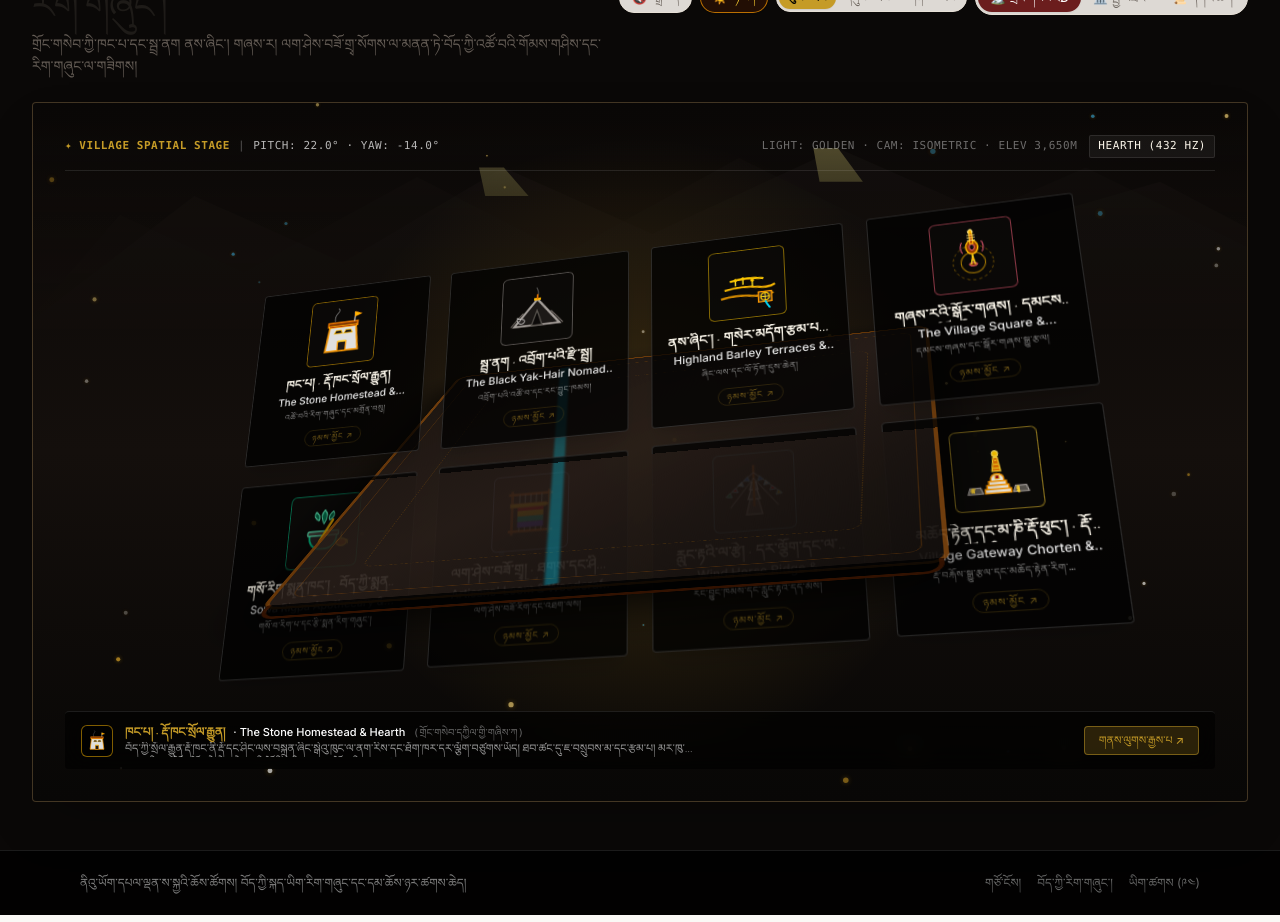
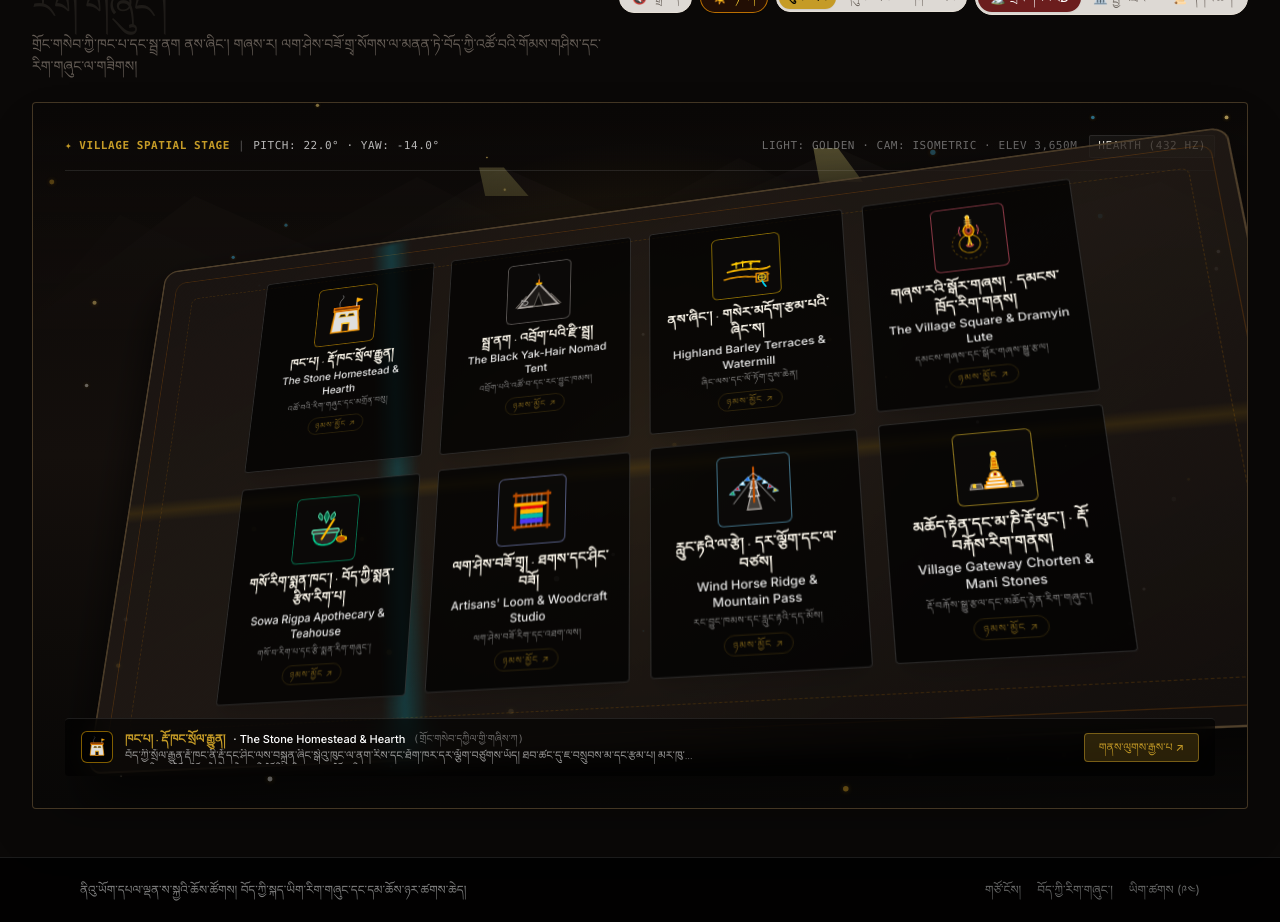
Before and after one commit to angpa/paldensakya-ny, a Next.js app: page /odyssey in a window 1280 px wide. Shown: the part 420-1342 px from the top of the page. Built offline with nearby package versions, Linux system fonts and the light colour scheme.

Commit message:
fix(3d-diorama): remove conflicting rotateX from ground slab to eliminate planar intersection clipping across cards

```diff
--- a/src/components/TibetanInteractiveOdyssey.tsx
+++ b/src/components/TibetanInteractiveOdyssey.tsx
@@ -986,31 +986,28 @@ export function TibetanInteractiveOdyssey({ lang }: { lang: Language }) {
               transformStyle: "preserve-3d",
             }}
           >
-            {/* The Stylized Volumetric Ground Diorama Slab */}
+            {/* The Stylized Ground Base of the Tibetan Settlement (Parallel to Stage, No Cross Slicing) */}
             <div
-              className={`absolute w-[360px] h-[360px] sm:w-[580px] sm:h-[580px] rounded-2xl border-4 ${
+              className={`absolute -inset-3 sm:-inset-6 rounded-2xl border-2 ${
                 timeOfDay === "night"
-                  ? "border-amber-500/25 bg-gradient-to-br from-[#0e0b18]/95 via-[#181326]/90 to-[#08060f]/95 shadow-[0_30px_70px_rgba(0,0,0,0.95)]"
-                  : "border-amber-600/40 bg-gradient-to-br from-[#1c1511]/95 via-[#271d18]/90 to-[#120e0c]/95 shadow-[0_30px_70px_rgba(0,0,0,0.9)]"
+                  ? "border-amber-500/30 bg-gradient-to-br from-[#0c0a14]/90 via-[#141022]/80 to-[#08060e]/95 shadow-[0_25px_60px_rgba(0,0,0,0.9)]"
+                  : "border-sakya-gold/40 bg-gradient-to-br from-[#1a1411]/90 via-[#221b16]/80 to-[#120e0c]/95 shadow-[0_25px_60px_rgba(0,0,0,0.7)]"
               } pointer-events-none transition-colors duration-700`}
               style={{
-                transform: "translateZ(-15px) rotateX(45deg)",
+                transform: "translateZ(-30px)",
               }}
             >
               {/* Stepped mountain terrace curves etched into ground */}
-              <div className="absolute inset-4 rounded-xl border border-amber-600/20" />
-              <div className="absolute inset-16 rounded-xl border border-dashed border-amber-500/15" />
+              <div className="absolute inset-2 sm:inset-4 rounded-xl border border-amber-600/20 pointer-events-none" />
+              <div className="absolute inset-6 sm:inset-10 rounded-lg border border-dashed border-amber-500/15 pointer-events-none" />
               {/* Flowing mountain stream path */}
-              <div className="absolute top-0 bottom-0 left-1/3 w-3 bg-gradient-to-b from-cyan-600/40 via-cyan-400/30 to-cyan-500/40 blur-[1px] transform -rotate-12" />
-              {/* Extruded Cliff Rock Strata Slab Edge */}
-              <div
-                aria-hidden="true"
-                className="absolute -bottom-5 inset-x-0 h-6 rounded-b-2xl bg-gradient-to-b from-black/80 to-black/95 border-x-4 border-b-4 border-amber-950/70"
-              />
+              <div className="absolute top-0 bottom-0 left-1/4 w-8 sm:w-12 bg-gradient-to-r from-transparent via-cyan-400/20 to-transparent blur-[2px] transform -rotate-6 pointer-events-none" />
+              {/* Golden valley pathways */}
+              <div className="absolute top-1/2 left-0 right-0 h-6 bg-gradient-to-b from-transparent via-amber-400/10 to-transparent pointer-events-none" />
             </div>
 
             {/* 8 Interactive Cultural Landmarks Positioned on the Village Stage */}
-            <div className="relative w-full max-w-4xl grid grid-cols-2 sm:grid-cols-4 gap-4 sm:gap-6 px-2">
+            <div className="relative w-full max-w-4xl grid grid-cols-2 sm:grid-cols-4 gap-3 sm:gap-5 px-2">
               {VILLAGE_LANDMARKS.map((landmark, idx) => {
                 const isHovered = hoveredLandmark?.id === landmark.id;
                 const floatDelay = `${idx * 0.35}s`;
@@ -1027,7 +1024,7 @@ export function TibetanInteractiveOdyssey({ lang }: { lang: Language }) {
                       playSound(landmark);
                     }}
                     onMouseLeave={() => setHoveredLandmark(null)}
-                    className="group relative rounded-sm p-4 bg-black/75 hover:bg-black/95 backdrop-blur-xl border border-white/15 hover:border-tibet-gold transition-all duration-300 shadow-xl hover:shadow-2xl hover:shadow-tibet-gold/30 cursor-pointer flex flex-col items-center text-center transform hover:-translate-y-3 hover:scale-105"
+                    className="group relative rounded-sm p-3.5 sm:p-4 bg-black/75 hover:bg-black/95 backdrop-blur-xl border border-white/15 hover:border-tibet-gold transition-all duration-300 shadow-xl hover:shadow-2xl hover:shadow-tibet-gold/30 cursor-pointer flex flex-col items-center text-center transform hover:-translate-y-2 hover:scale-103"
                     style={{
                       transformStyle: "preserve-3d",
                       animation: "floating-gentle 5s ease-in-out infinite",
@@ -1052,7 +1049,7 @@ export function TibetanInteractiveOdyssey({ lang }: { lang: Language }) {
 
                     {/* Miniature Building Model SVG */}
                     <div
-                      className={`w-16 h-16 sm:w-20 sm:h-20 rounded-md border ${landmark.borderClass} bg-stone-950/70 p-2 flex items-center justify-center ${landmark.colorClass} shadow-md group-hover:scale-115 transition-transform duration-300 mb-2.5`}
+                      className={`w-14 h-14 sm:w-18 sm:h-18 rounded-md border ${landmark.borderClass} bg-stone-950/70 p-2 flex items-center justify-center ${landmark.colorClass} shadow-md group-hover:scale-110 transition-transform duration-300 mb-2`}
                     >
                       {landmark.svgModel}
                     </div>
@@ -1060,23 +1057,23 @@ export function TibetanInteractiveOdyssey({ lang }: { lang: Language }) {
                     {/* Tibetan Uchen Name */}
                     <span
                       lang="bo"
-                      className="font-serif text-xs sm:text-sm font-semibold text-tibet-gold-light group-hover:text-tibet-gold transition-colors tracking-wide line-clamp-1"
+                      className="font-serif text-xs sm:text-sm font-semibold text-tibet-gold-light group-hover:text-tibet-gold transition-colors tracking-wide"
                     >
                       {landmark.nameBo}
                     </span>
 
                     {/* English Name */}
-                    <span className="text-[10px] sm:text-xs text-white/90 font-medium mt-0.5 line-clamp-1">
+                    <span className="text-[10px] sm:text-xs text-white/90 font-medium mt-0.5 leading-snug">
                       {landmark.nameEn}
                     </span>
 
                     {/* Cultural Domain Tag */}
-                    <span className="text-[9px] font-mono text-white/50 uppercase tracking-wider mt-1 truncate max-w-[130px]">
+                    <span className="text-[9px] font-mono text-white/50 uppercase tracking-wider mt-1 leading-tight">
                       {lang === "bo" ? landmark.categoryBo : landmark.categoryEn}
                     </span>
 
                     {/* Explore Badge */}
-                    <span className="mt-2.5 text-[9px] uppercase tracking-widest text-tibet-gold border border-tibet-gold/30 px-2 py-0.5 rounded-full opacity-60 group-hover:opacity-100 group-hover:bg-tibet-gold/20 transition-all">
+                    <span className="mt-2 text-[9px] uppercase tracking-widest text-tibet-gold border border-tibet-gold/30 px-2 py-0.5 rounded-full opacity-60 group-hover:opacity-100 group-hover:bg-tibet-gold/20 transition-all">
                       {lang === "bo" ? "ཉམས་མྱོང ↗" : "Explore ↗"}
                     </span>
                   </div>
```
